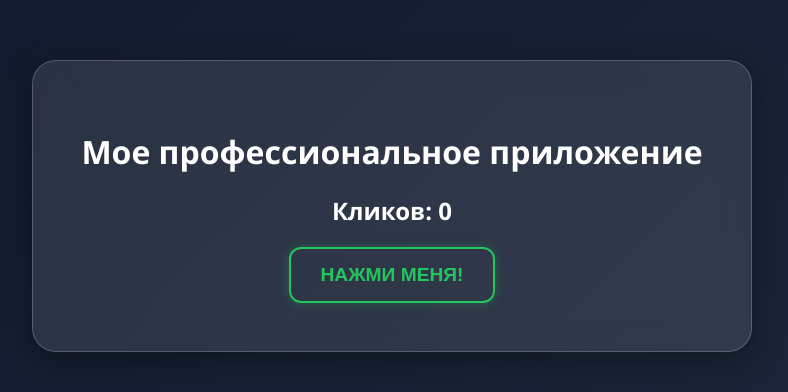
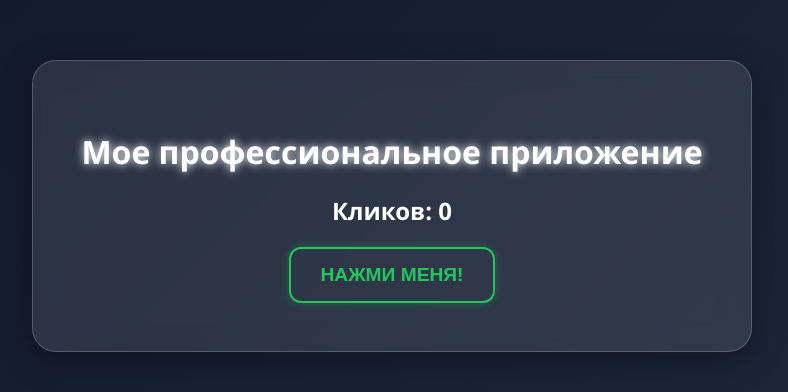
Before and after one commit to ckgspb2004/my-project, a plain HTML site: page index.html in a window 1280 px wide. Shown: the part 194-586 px from the top of the page, without its empty margins (248-1036 px from the left). Drawn offline with Linux system fonts and the light colour scheme.

Commit message:
AI Auto-update: improved project vibe

```diff
--- a/style.css
+++ b/style.css
@@ -16,6 +16,12 @@ body {
     color: white;
     overflow: hidden;
     transition: background 1.5s ease;
+}
+
+/* Заголовок с вайбом успеха */
+h1 {
+    text-shadow: 0 0 10px white;
+    transition: text-shadow 0.3s ease;
 }
 
 /* Эффект стекла для карточки */
```
